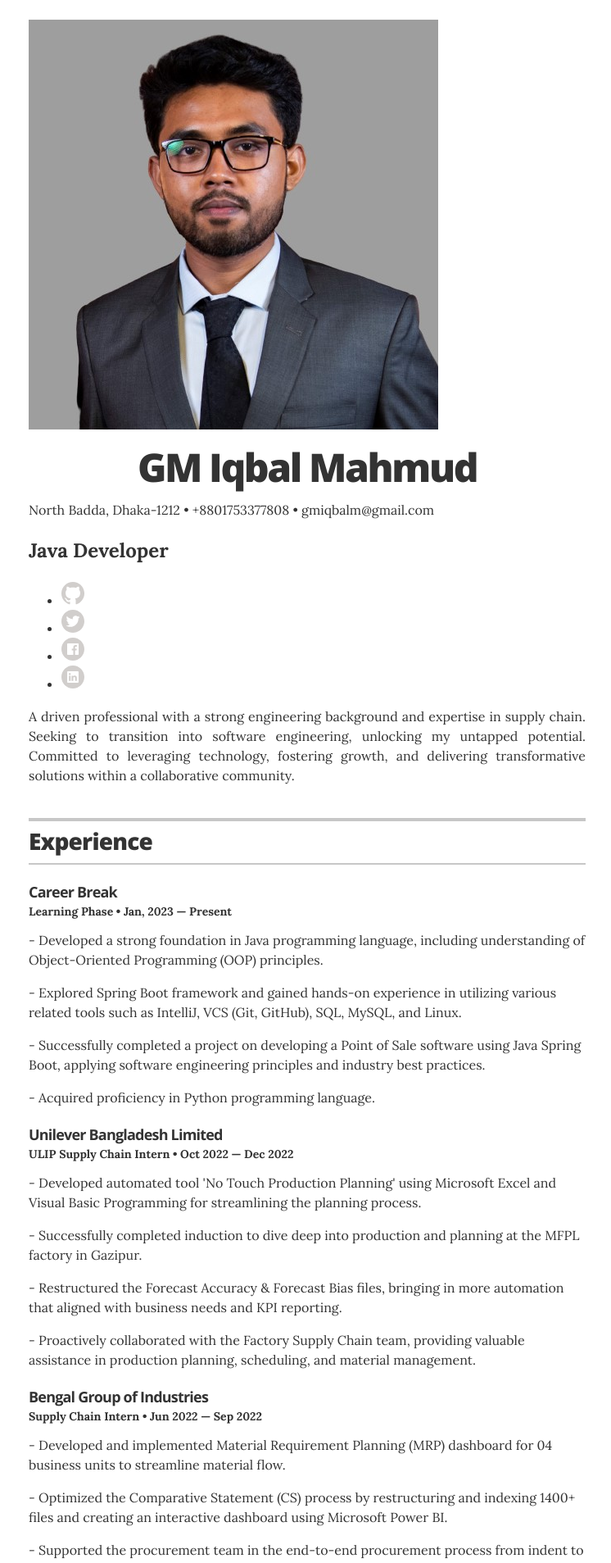
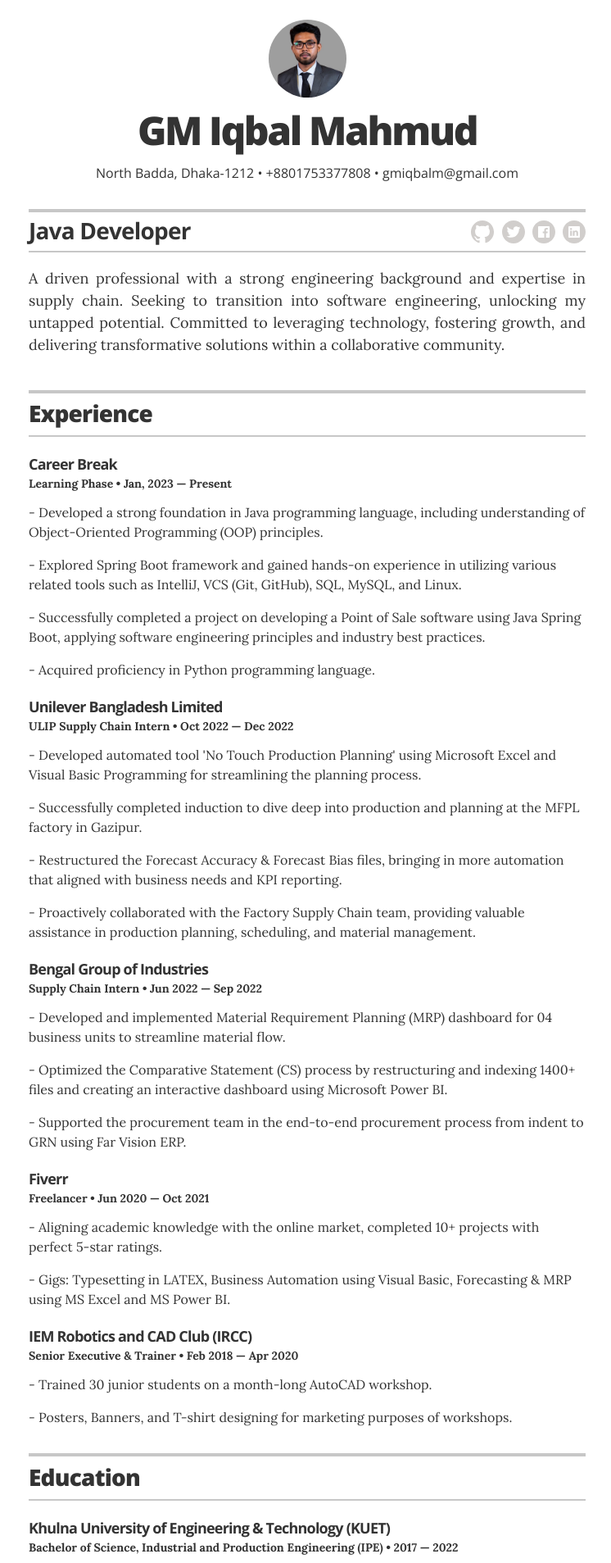
Before and after one commit to gmiqbal/resume, a Jekyll site: the page built from index.html, in a window 1280 px wide. Shown: the top 1907 px of the page at 82% size, without its empty margins (265-1011 px from the left). Built offline with Jekyll 4.4.1, drawn with Linux system fonts in a browser that asks for light colours; some of the changed text lies outside the part shown.

Commit message:
Revert "font rem modified"
This reverts commit de6bdc2c6f1622d09c52a9b12d7a03ba250917e8.

```diff
--- a/_sass/_resume.scss
+++ b/_sass/_resume.scss
@@ -1,12 +1,8 @@
-/* Resume styles */
+// Resume styles
+// ---------------------------------------/
 
-/* Global font styles */
-body {
-  font-size: 16px; /* Base font size */
-  line-height: 1.5;
-}
+// util
 
-/* Section header styles */
 .section-header {
   @include section_border;
   margin-bottom: 1.5rem;
@@ -14,19 +10,28 @@
   h2 {
     @include sans;
     font-weight: 900;
-    font-size: 1.75rem; /* Increase font size for section headers */
+    font-size: 1.75rem;
     letter-spacing: -.05rem;
     margin: 0;
   }
 }
 
-/* Page header styles */
-.page-header {
-  padding: 1.5rem 0;
+// page header styles
+
+.page-header { padding: 1.5rem 0;
+
+  .avatar {
+    width: 95px;
+    max-width: 100%;
+    overflow: hidden;
+    @include border-radius(100px);
+    margin: 0 auto;
+    display: block;
+  }
 
   .header-name {
     @include sans;
-    font-size: 3rem; /* Increase font size for name/title */
+    font-size: 3rem;
     font-weight: 900;
     text-align: center;
     letter-spacing: -.15rem;
@@ -34,47 +39,148 @@
     margin: 1rem 0 0;
   }
 
-  /* Rest of the page header styles */
-  /* ... */
+  .header-contact-info {
+    @include sans;
+    text-align: center;
+  }
+  .header-contact-info p a {
+    color: inherit;
+  }
+
+  .title-bar {
+    @include section_border;
+    margin-top: 2rem;
+    padding: .4rem 0;
+    @include clearfix;
+
+    .header-title {
+      @include sans;
+      font-weight: 300;
+      font-size: 1.75rem;
+      line-height: 2rem;
+      letter-spacing: -.05rem;
+      text-align: center;
+      margin: 0 0 .5rem;
+
+      @include media_larger_than_mobile {
+        float: left;
+        margin: 0;
+      }
+    }
+  }
+
+  .executive-summary {
+    @include media_larger_than_mobile { font-size: 1.125rem; }
+  }
 }
 
-/* Content section styles */
+.icon-links {
+  margin: 0;
+  padding: 0;
+  list-style: none;
+  position: relative;
+  top: 4px;
+  text-align: center;
+  border-top: 2px solid #c7c7c7;
+  padding-top: .4rem;
+
+  @include media_larger_than_mobile {
+    float: right;
+    border-top: none;
+    padding-top: 0;
+  }
+
+  .icon-link-item {
+    display: inline-block;
+    margin-left: 5px;
+  }
+
+  .icon-link { display: inline-block;
+
+    &:hover .icon path {
+      fill: #333;
+      @include transition(all .2s ease);
+    }
+  }
+
+  .icon {
+    height: 28px;
+  }
+}
+
+.contact-button {
+  @include border-radius(3px);
+  background-color: #efefef;
+  text-decoration: none;
+  text-align: center;
+  display: block;
+  margin: 1.5rem auto;
+  width: 220px;
+  font-size: 1.375rem;
+  @include sans_light;
+  color: #333;
+  line-height: 55px;
+  @include transition(all .2s ease);
+
+  &:hover {
+    background-color: #333;
+    color: #fff;
+  }
+
+  &.not-looking { width: 400px; }
+}
+
+// resume content styles
+
 .content-section {
-  margin: 0 0 2rem; /* Decreased margin between items */
+  margin: 0 0 2rem; /* Decreased margin between items (original: 0 0 3rem) */
 
-  .resume-item {
-    margin-bottom: 1.5rem; /* Decreased margin between subpoints */
-  }
+  .resume-item { margin-bottom: 1.5rem; } /* Decreased margin between subpoints (original: 2rem) */
 
   .resume-item-title {
     @include sans_bold;
-    margin: 0 0 .5rem; /* Decreased margin between item title and details */
-    font-size: 1.125rem; /* Increase font size for item titles */
+    margin: 0 0 .5rem; /* Decreased margin between item title and details (original: 0 0 .75rem) */
+    font-size: 1.125rem;
     letter-spacing: -.05rem;
     line-height: 1;
   }
 
   .resume-item-details {
-    font-size: 0.875rem; /* Decreased font size of item details */
-    margin: 0 0 .5rem; /* Decreased margin between item details and subpoints */
+    font-size: 0.875rem; /* Decreased font size of item details (original: 1.125rem) */
+    margin: 0 0 .5rem; /* Decreased margin between item details and subpoints (original: 0 0 .75rem) */
     line-height: 1;
 
     &.award-title {
-      font-size: .875rem; /* Decreased font size of award titles */
+      font-size: .875rem; /* Decreased font size of award titles (original: 1rem) */
     }
   }
 
-  .resume-item-copy {
-    margin: .5rem 0 0; /* Decreased margin between item copy and subpoints */
+  .resume-item-title,
+  .resume-item-details,
+  .resume-item-copy,
+  .resume-item-list {
+    a {
+      color: #333;
+      text-decoration: none;
+      border-bottom: 1px solid;
+
+      &:hover {
+        border-bottom: none;
+        color: #9c9c9c;
+      }
+    }
   }
+
+  .resume-item-copy { margin: .5rem 0 0; } /* Decreased margin between item copy and subpoints (original: .75rem 0 0) */
 }
 
-/* Footer styles */
+// footer styles
+
 .page-footer {
   border-top: 4px solid #c7c7c7;
-  padding-top: 1rem; /* Decreased top padding */
+  padding-top: 1rem; /* Decreased top padding (original: 1.5rem) */
   text-align: center;
-  margin-bottom: 2rem; /* Decreased margin between content section and footer */
+  margin-bottom: 2rem; /* Decreased margin between content section and footer (original: 3rem) */
 
   .footer-line {
     margin: 0;
@@ -88,35 +194,27 @@
   }
 }
 
-/* Print styles */
+.print-only { display: none !important }
+
 @media print {
-  /* Adjusted print styles for better readability */
-  .page-header {
-    padding: 1rem 0 .2rem;
-
+  .no-print { display: none !important }
+  .print-only { display: block !important }
+  body { font-size: 12px; line-height: 1rem; }
+  .page-header { padding: 1rem 0 .2rem;
     .header-name {
       @include sans_bold;
       font-size: 2rem;
       margin: 0 0 .2rem;
     }
   }
-
   .section-header {
     @include section_border_thin;
     margin-bottom: 1rem;
-    h2 {
-      font-size: 1.2rem;
-      line-height: 1.5rem;
-    }
+    h2 { font-size: 1.2rem; line-height: 1.5rem; }
   }
-
   .content-section {
     margin: 0 0 1rem;
-
-    .resume-item {
-      margin-bottom: 1rem;
-    }
-
+    .resume-item { margin-bottom: 1rem; }
     .resume-item-title {
       font-size: 12.8px;
       line-height: .7em;
@@ -126,7 +224,7 @@
       font-size: 11.2px;
       margin: 0 0 .75rem;
       line-height: .7em;
-      font-style: italic;
+      font-style:italic;
 
       &.award-title {
         font-size: 11px;
@@ -134,7 +232,3 @@
     }
   }
 }
-
-/* Rest of the code */
-
-// ...
```
